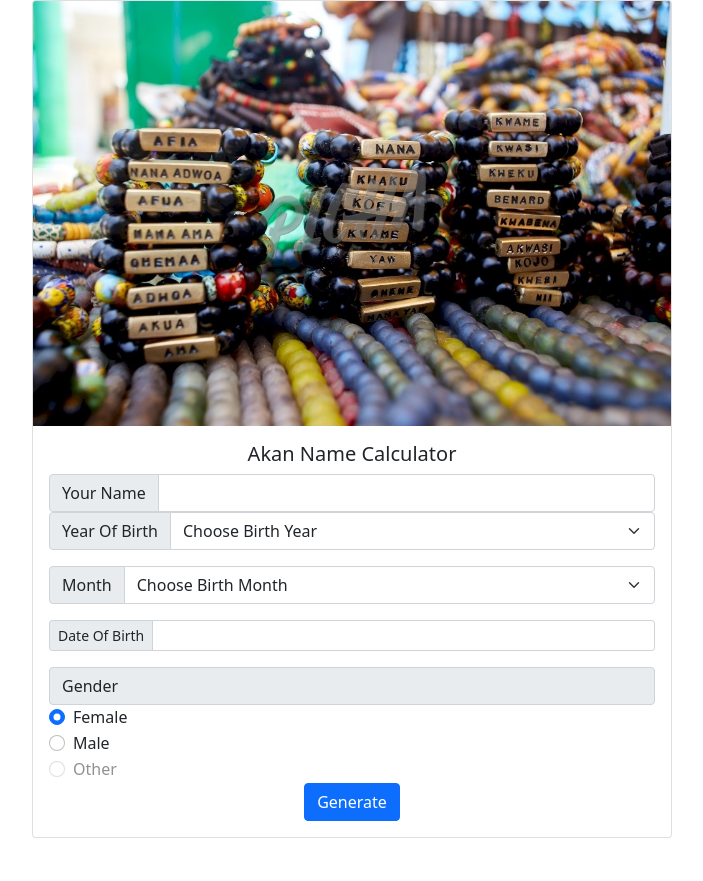
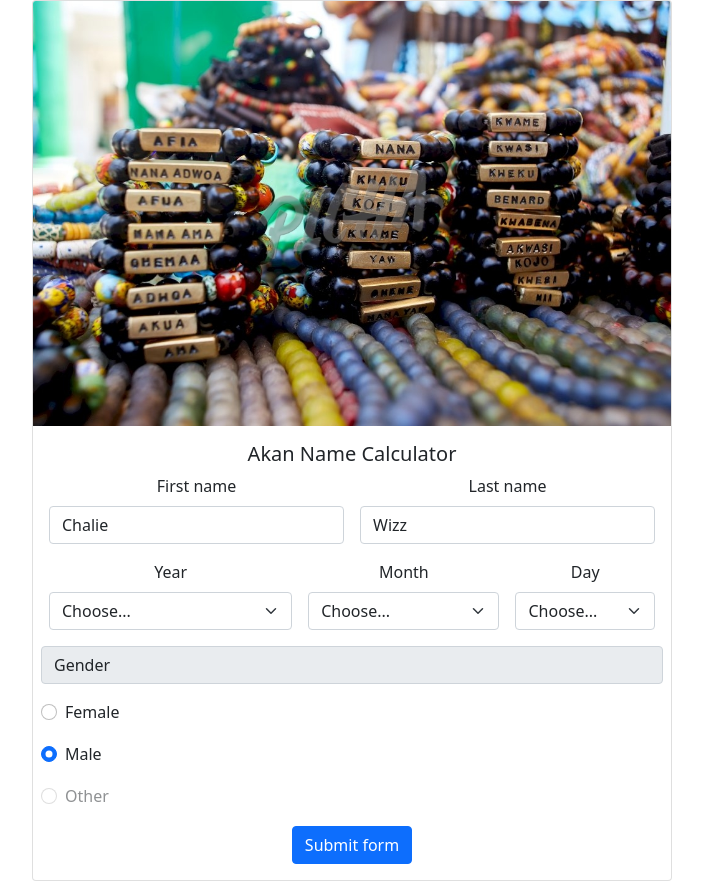
Before and after one commit to Chal13W1zz/Akan-Calculator, a plain HTML site: page index.html in a window 1280 px wide. Shown: the whole page, without its empty margins (288-991 px from the left). Before the commit the page ends 838 px from the top, so only its background shows below. Drawn offline with nearby package versions, Linux system fonts and the light colour scheme.

Commit message:
retouch the ui feel and look

```diff
--- a/index.html
+++ b/index.html
@@ -19,16 +19,30 @@
       <div class="card-body">
         <h5 class="card-title">Akan Name Calculator</h5>
 
-        <div class="input-group">
-          <span class="input-group-text">Your Name</span>
-          <input type="text" id="name" aria-label="name" class="form-control">
+
+
+
+        <form class="row g-3 needs-validation" novalidate>
+          <div class="col-md-6">
+            <label for="validationCustom01" class="form-label">First name</label>
+            <input type="text" class="form-control" id="fname" value="Chalie" required>
+            <div class="valid-feedback">
+              Looks good!
+            </div>
+          </div>
+          <div class="col-md-6">
+            <label for="validationCustom02" class="form-label">Last name</label>
+            <input type="text" class="form-control" id="lname" value="Wizz" required>
+            <div class="valid-feedback">
+              Looks good!
+            </div>
           </div>
 
 
-        <div class="input-group mb-3">
-          <label class="input-group-text" for="inputGroupSelect01">Year Of Birth</label>
-          <select class="form-select" id="year">
-            <option selected>Choose Birth Year</option>
+          <div class="col-md-5">
+            <label for="validationCustom04" class="form-label">Year</label>
+            <select class="form-select" id="year" required>
+              <option selected disabled value="">Choose...</option>
               <option value="2021">2021</option>
               <option value="2020">2020</option>
               <option value="2019">2019</option>
@@ -147,54 +161,101 @@
               <option value="1906">1906</option>
               <option value="1905">1905</option>
             </select>
+            <div class="invalid-feedback">
+              Please select a valid year of birth.
+            </div>
           </div>
 
-        <div class="input-group mb-3">
-          <label class="input-group-text">Month</label>
-          <select class="form-select" id="month">
-            <option selected>Choose Birth Month</option>
-            <option value="1">January</option>
-            <option value="2">February</option>
-            <option value="3">March</option>
-            <option value="4">April</option>
-            <option value="5">May</option>
-            <option value="6">June</option>
-            <option value="7">July</option>
-            <option value="8">August</option>
-            <option value="9">September</option>
+          <div class="col-md-4">
+            <label for="validationCustom04" class="form-label">Month</label>
+            <select class="form-select" id="month" required>
+              <option selected disabled value="">Choose...</option>
+              <option value="01">January</option>
+              <option value="02">February</option>
+              <option value="03">March</option>
+              <option value="04">April</option>
+              <option value="05">May</option>
+              <option value="06">June</option>
+              <option value="07">July</option>
+              <option value="08">August</option>
+              <option value="09">September</option>
               <option value="10">October</option>
               <option value="11">November</option>
               <option value="12">December</option>
             </select>
+            <div class="invalid-feedback">
+              Please select a valid month of birth.
+            </div>
           </div>
 
-        <div class="input-group input-group-sm mb-3">
-          <span class="input-group-text" id="inputGroup-sizing-sm">Date Of Birth</span>
-          <input type="number" class="form-control" aria-label="Sizing example input" aria-describedby="inputGroup-sizing-sm">
+          <div class="col-md-3">
+            <label for="validationCustom04" class="form-label">Day</label>
+            <select class="form-select" id="date" required>
+              <option selected disabled value="">Choose...</option>
+              <option value="01">01</option>
+              <option value="02">02</option>
+              <option value="03">03</option>
+              <option value="04">04</option>
+              <option value="05">05</option>
+              <option value="06">06</option>
+              <option value="07">07</option>
+              <option value="08">08</option>
+              <option value="09">09</option>
+              <option value="10">10</option>
+              <option value="11">11</option>
+              <option value="12">12</option>
+              <option value="13">13</option>
+              <option value="14">14</option>
+              <option value="15">15</option>
+              <option value="16">16</option>
+              <option value="17">17</option>
+              <option value="18">18</option>
+              <option value="19">19</option>
+              <option value="20">20</option>
+              <option value="21">21</option>
+              <option value="22">22</option>
+              <option value="23">23</option>
+              <option value="24">24</option>
+              <option value="25">25</option>
+              <option value="26">26</option>
+              <option value="27">27</option>
+              <option value="28">28</option>
+              <option value="29">29</option>
+              <option value="30">30</option>
+              <option value="31">31</option>
+            </select>
+            <div class="invalid-feedback">
+              Please select a valid date of birth.
             </div>
+          </div>
+
 
         <label class="input-group-text">Gender</label>
         <div class="form-check text-start">
-          <input class="form-check-input" type="radio" name="" id="female" value="female" checked>
+          <input class="form-check-input" type="radio" name="gender" id="female" value="female">
           <label class="form-check-label" >
             Female
           </label>
         </div>
         <div class="form-check text-start">
-          <input class="form-check-input" type="radio" name="" id="male" value="male">
+          <input class="form-check-input" type="radio" name="gender" id="male" value="male" checked>
           <label class="form-check-label">
             Male
           </label>
         </div>
         <div class="form-check text-start">
-          <input class="form-check-input" type="radio" name="" id="other" value="other" disabled>
+          <input class="form-check-input" type="radio" name="gender" id="other" value="other" disabled>
           <label class="form-check-label" >
             Other
           </label>
         </div>
 
+          <div class="col-12">
+            <button class="btn btn-primary" type="submit" id="generate">Submit form</button>
+          </div>
+        </form>
 
-        <input type="submit" value="Generate" class="btn btn-primary" onclick="generate(); return false"/>
+
       </div>
     </div>
 
```
Lines whose indentation alone changed are shown as unchanged.
